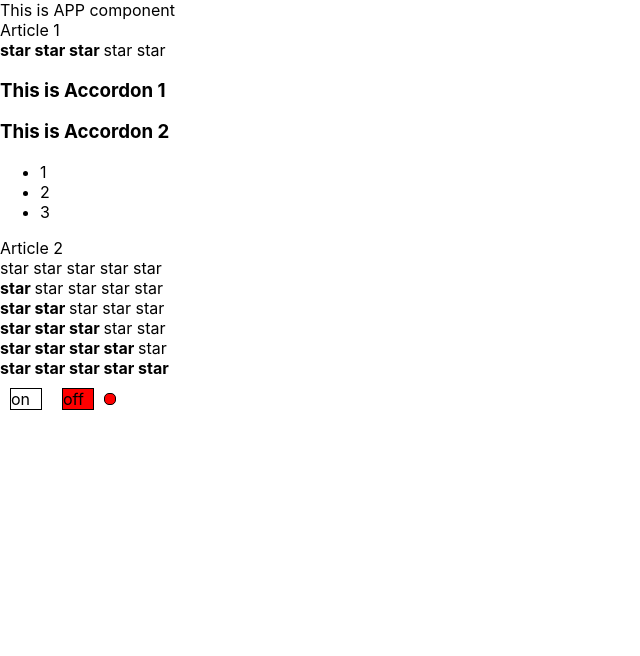
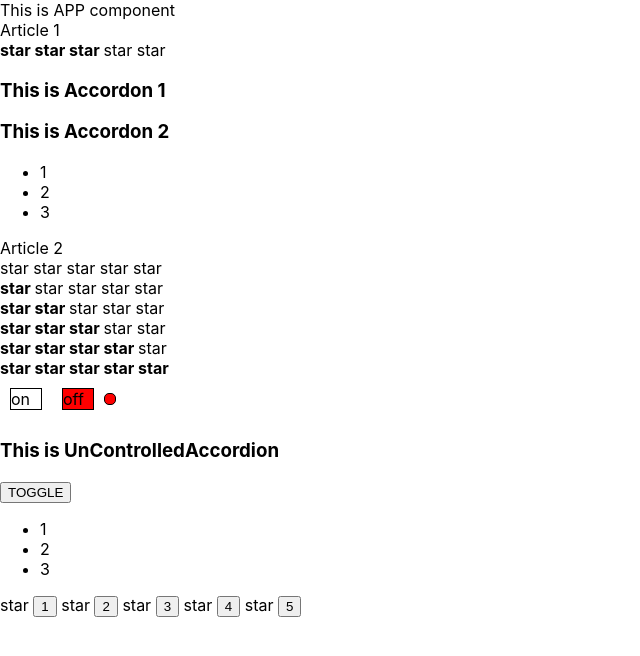
Before and after one commit to Lam1ro4eQ/it-kamasutra, a React (Create React App) app in the folder accordion/: page / in a window 1280 px wide. Shown: the top 656 px of the page, without its empty margins (0-640 px from the left). Built offline with nearby package versions, Linux system fonts and the light colour scheme.

Commit message:
uncontrolled components

```diff
--- a/accordion/src/App.css
+++ b/accordion/src/App.css
@@ -1,5 +1,7 @@
 .App {
   text-align: center;
+  margin: 20px auto;
+  width: 600px;
 }
 
 .App-logo {
--- a/accordion/src/App.tsx
+++ b/accordion/src/App.tsx
@@ -2,11 +2,13 @@ import React from 'react';
 import {Accordion} from "./components/Accordion/Accordion";
 import {Rating} from "./components/Rating/Rating";
 import OnOff from "./components/OnOff/OnOff";
+import {UnControlledAccordion} from "./components/UnControlledAccordion/UnControlledAccordion";
+import {UnControlledRating} from "./components/UnControlledRating/UnControlledRating";
 
 
 const App = () => {
     return (
-        <div>
+        <div className={"App"}>
             <PageTitle title={"This is APP component"}/>
             <>Article 1</>
             <Rating value={3}/>
@@ -20,6 +22,8 @@ const App = () => {
             <Rating value={4}/>
             <Rating value={5}/>
             <OnOff />
+            <UnControlledAccordion titleValue={"This is UnControlledAccordion "}/>
+            <UnControlledRating/>
         </div>
     );
 };
--- a/accordion/src/components/UnControlledAccordion/UnControlledAccordion.tsx
+++ b/accordion/src/components/UnControlledAccordion/UnControlledAccordion.tsx
@@ -1,14 +1,17 @@
-import React from "react";
+import React, {useState} from "react";
 
 type AccordionPropsType = {
     titleValue: string
-    collapsed: boolean
+    collapsed?: boolean
 }
 
 export function UnControlledAccordion(props: AccordionPropsType) {
+    let [collapsed, Setcollapsed] = useState(false)
+
         return <div>
             <AccordionTitle title={props.titleValue}/>
-            {!props.collapsed && <AccordionBody/>}
+            <button onClick={()=> {Setcollapsed(!collapsed)}}>TOGGLE</button>
+            {!collapsed && <AccordionBody/>}
         </div>
 }
 
--- /dev/null
+++ b/accordion/src/components/UnControlledRating/UnControlledRating.tsx
@@ -0,0 +1,31 @@
+import React, {useState} from "react";
+
+type StarPropsType = {
+    selected: boolean
+}
+
+type RatingPropsType = {
+
+}
+
+export function UnControlledRating(props: RatingPropsType) {
+    let [select, SetSelect] = useState(0)
+    return (
+        <div>
+            <Star selected={select > 0}/><button onClick={()=>{SetSelect(1)}}>1</button>
+            <Star selected={select > 1}/><button onClick={()=>{SetSelect(2)}}>2</button>
+            <Star selected={select > 2}/><button onClick={()=>{SetSelect(3)}}>3</button>
+            <Star selected={select > 3}/><button onClick={()=>{SetSelect(4)}}>4</button>
+            <Star selected={select > 4}/><button onClick={()=>{SetSelect(5)}}>5</button>
+        </div>
+    )
+}
+
+function Star(props: StarPropsType) {
+    if (props.selected === true) {
+        return <span><b> star </b></span>
+    } else {
+        return <span> star </span>
+    }
+//     {? props.selected $$ `<span><b> star </b></span>` : `<span> star </span>`}
+}
```
